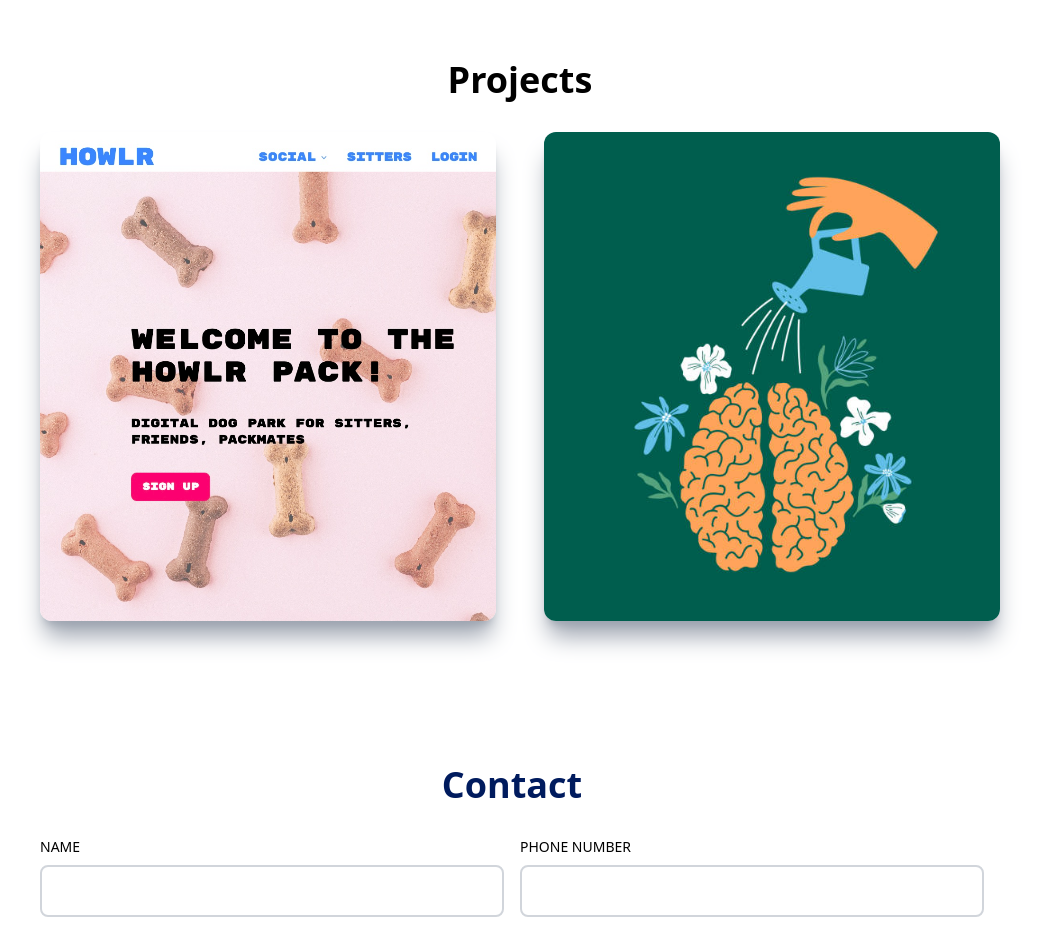
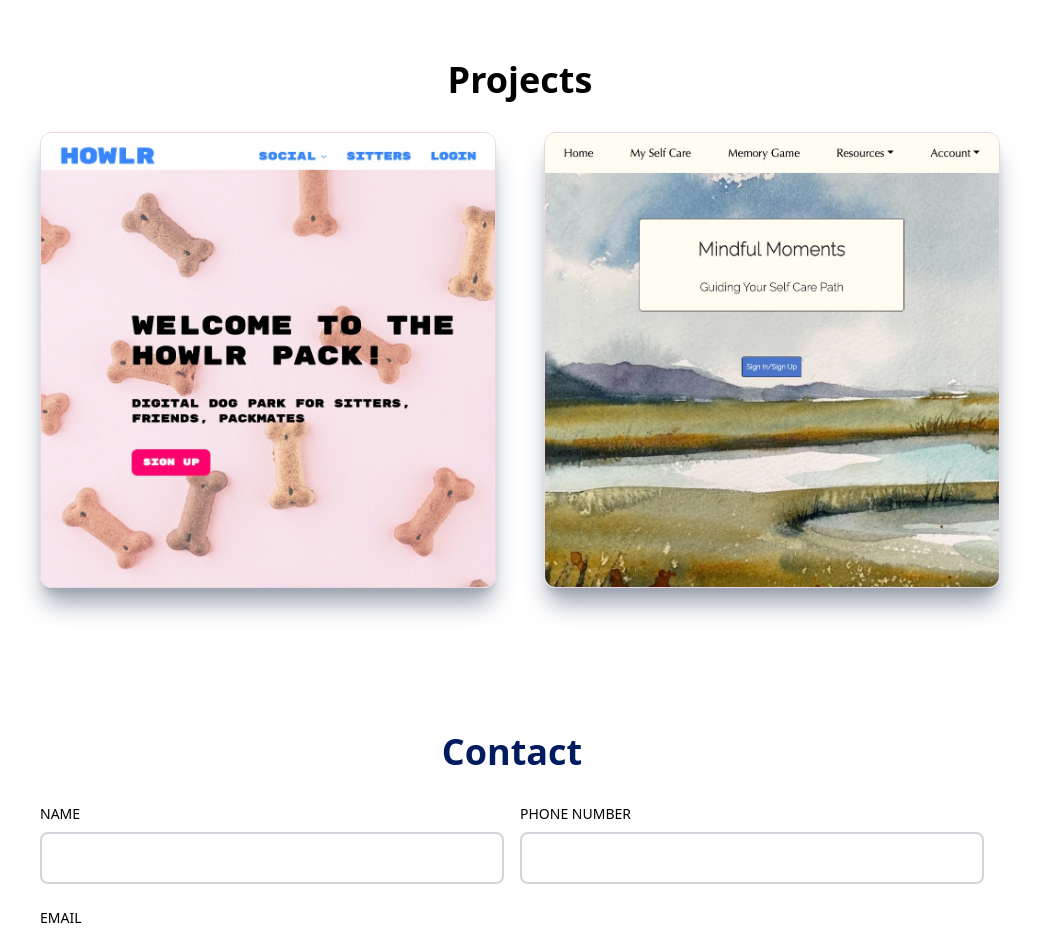
Before and after one commit to nicaemma/Portfolio, a React (Vite) app: page / in a window 1280 px wide. Shown: the part 1400-2329 px from the top of the page, without its empty margins (160-1199 px from the left). Built offline with nearby package versions, Linux system fonts and the light colour scheme.

Commit message:
Update project data

```diff
--- a/src/components/ProjectItem.jsx
+++ b/src/components/ProjectItem.jsx
@@ -6,9 +6,9 @@ function ProjectItem({ img, title, visit, github }) {
   };
 
   const howlr =
-    "rounded-xl group-hover:opacity-10 object-fill w-[100%] h-[100%] border border-[#ead6e6]";
+    "rounded-xl group-hover:opacity-0 object-fill w-[100%] h-[100%] border border-[#ead6e6]";
   const regular =
-    "rounded-xl group-hover:opacity-10 object-fill w-[100%] h-[100%]";
+    "rounded-xl group-hover:opacity-0 object-fill w-[100%] h-[100%] border border-[#ead6e6]";
 
   console.log("image-->", img);
 
@@ -19,12 +19,13 @@ function ProjectItem({ img, title, visit, github }) {
         alt="/"
         className={img === "/src/assets/howlr.jpg" ? howlr : regular}
       />
-      <div className="hidden group-hover:block absolute top-[50%] left-[50%] translate-x-[-50%] translate-y[-50]">
+      <div className="hidden group-hover:block absolute top-[30%] left-[50%] translate-x-[-50%] translate-y[-50]">
         <h3 className="text-2xl font-bold text-white tracking-wider text-center pb-4">
           {title}
         </h3>
         {/* <p className="pb-4 pt-2 text-white text-center">Technology used</p>
         customize techs used with props */}
+        {img === "/src/assets/howlr.jpg" ? (
           <div className="grid md:grid-cols-2 gap-4 w-full py-2">
             <p
               onClick={() => newTab(visit)}
@@ -39,6 +40,13 @@ function ProjectItem({ img, title, visit, github }) {
               Github
             </p>
           </div>
+        ) : (
+          <div>
+            <p className="flex flex-col text-center p-3 rounded-lg bg-white text-gray-700 font-bold">
+              Coming Soon!
+            </p>
+          </div>
+        )}
       </div>
     </div>
   );
--- a/src/components/Projects.jsx
+++ b/src/components/Projects.jsx
@@ -1,7 +1,7 @@
 import React from "react";
 import ProjectItem from "./ProjectItem";
 import howlrImg from "../assets/howlr.jpg";
-import mindfulImg from "../assets/mindful.jpeg";
+import mindfulImg from "../assets/MindfulMoments.jpg";
 // import pokehomeImg from "../assets/pokehome1.png";
 
 function Projects() {
@@ -13,7 +13,7 @@ function Projects() {
       <div className="grid sm:grid-cols-2 gap-12">
         <ProjectItem
           img={howlrImg}
-          title="Howlr App"
+          title="Howlr Website"
           visit="https://howlr.netlify.app/"
           github="https://github.com/team-asteroids/capstone"
         />
```
Also changed, not shown: src/assets/MindfulMoments.jpg (added). Lines whose indentation alone changed are shown as unchanged.
